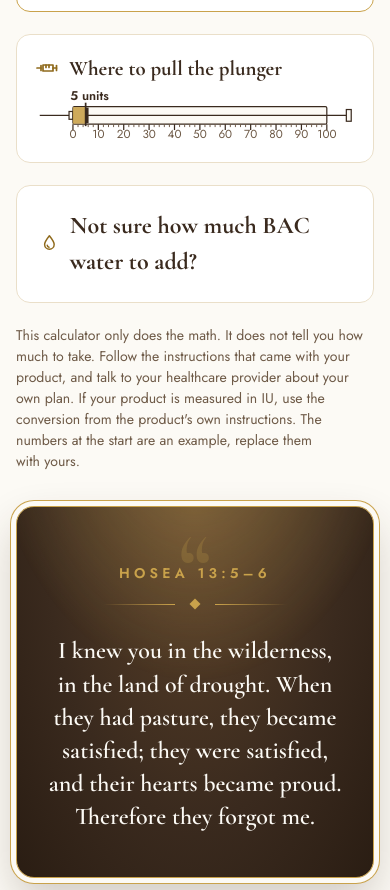
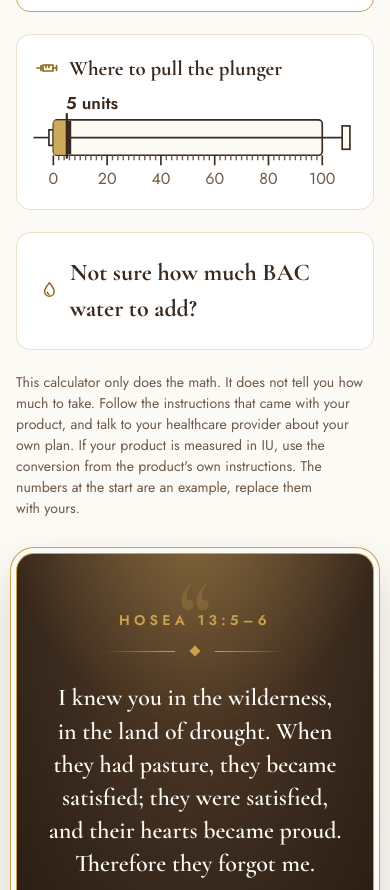
Before and after one commit to dcmarketing-bit/chichipepcalculator, a plain HTML site: page index.html in a window 390 px wide. Shown: the part 1706-2596 px from the top of the page. Drawn offline with nearby package versions, Linux system fonts and the light colour scheme.

Commit message:
Update index.html

```diff
--- a/index.html
+++ b/index.html
@@ -178,12 +178,12 @@ input[type="number"]:focus, select:focus { box-shadow: 0 0 0 3px rgba(201, 162,
   .verse blockquote { font-size: 1.5rem; }
   .syringe { padding: 18px 12px; }
   .syringe h2 { padding-inline: 6px; font-size: 1.3rem; }
-  .s-text { font-size: 24px; }
-  .s-lab { font-size: 26px; }
-  .s-tick { stroke-width: 2; }
-  .s-tick.maj { stroke-width: 2.5; }
-  .s-barrel, .s-line { stroke-width: 2.5; }
-  .s-mark { stroke-width: 3.5; }
+  .s-text { font-size: 29px; }
+  .s-lab { font-size: 31px; }
+  .s-tick { stroke-width: 2.5; }
+  .s-tick.maj { stroke-width: 3; }
+  .s-barrel, .s-line { stroke-width: 3; }
+  .s-mark { stroke-width: 4; }
   .verse .mark { font-size: 5.5rem; }
 }
 @keyframes glow { from { opacity: 0.55; transform: scale(0.96); } to { opacity: 1; transform: scale(1.04); } }
@@ -407,40 +407,53 @@ function waterOptions(vialMg, doseMg, waters, syringeMl) {
   }
 
   var REDUCED = !!(window.matchMedia && window.matchMedia('(prefers-reduced-motion: reduce)').matches);
-  var SX0 = 90, SX1 = 610, SY0 = 34, SH = 36, SLEN = SX1 - SX0, SMID = SY0 + SH / 2;
-  var syr = { cap: 0, shown: 0, raf: 0 };
+  var MQ = window.matchMedia ? window.matchMedia('(max-width: 520px)') : null;
+  var syr = { cap: 0, shown: 0, raf: 0, g: null };
+
+  function geo() {
+    var g = MQ && MQ.matches
+      ? { mob: true, w: 600, h: 182, x0: 44, x1: 530, y0: 54, sh: 64, nx: 8, hub: 8, rod: 36, fl: 14, tip: 8, tM: 18, tm: 9, txt: 52, mt: 12, mb: 6, lab: 20, rx: 7, pad: 70 }
+      : { mob: false, w: 680, h: 110, x0: 90, x1: 610, y0: 34, sh: 36, nx: 22, hub: 8, rod: 40, fl: 10, tip: 6, tM: 12, tm: 6, txt: 28, mt: 8, mb: 4, lab: 14, rx: 3, pad: 34 };
+    g.len = g.x1 - g.x0;
+    g.mid = g.y0 + g.sh / 2;
+    return g;
+  }
 
   function buildSyringe(capacity) {
-    var major = capacity <= 30 ? 5 : 10;
+    var g = geo();
+    var major = capacity <= 30 ? 5 : (g.mob && capacity > 50 ? 20 : 10);
     var minor = capacity <= 50 ? 1 : 2;
     var p = [];
-    p.push('<line class="s-line" x1="22" y1="' + SMID + '" x2="' + (SX0 - 8) + '" y2="' + SMID + '"/>');
-    p.push('<rect class="s-barrel" x="' + (SX0 - 8) + '" y="' + (SY0 + 10) + '" width="8" height="' + (SH - 20) + '"/>');
-    p.push('<rect class="s-barrel" x="' + SX0 + '" y="' + SY0 + '" width="' + SLEN + '" height="' + SH + '" rx="3"/>');
-    p.push('<rect id="s-liq" class="s-liquid" x="' + SX0 + '" y="' + (SY0 + 1) + '" width="0" height="' + (SH - 2) + '"/>');
-    p.push('<line id="s-rod" class="s-line" x1="' + SX0 + '" y1="' + SMID + '" x2="' + (SX1 + 40) + '" y2="' + SMID + '"/>');
-    p.push('<rect id="s-tip" class="s-solid" x="' + SX0 + '" y="' + (SY0 + 2) + '" width="6" height="' + (SH - 4) + '"/>');
-    p.push('<rect class="s-barrel" x="' + (SX1 + 40) + '" y="' + (SY0 + 6) + '" width="10" height="' + (SH - 12) + '"/>');
+    p.push('<line class="s-line" x1="' + g.nx + '" y1="' + g.mid + '" x2="' + (g.x0 - g.hub) + '" y2="' + g.mid + '"/>');
+    p.push('<rect class="s-barrel" x="' + (g.x0 - g.hub) + '" y="' + (g.y0 + g.sh * 0.28) + '" width="' + g.hub + '" height="' + (g.sh * 0.44) + '"/>');
+    p.push('<rect class="s-barrel" x="' + g.x0 + '" y="' + g.y0 + '" width="' + g.len + '" height="' + g.sh + '" rx="' + g.rx + '"/>');
+    p.push('<rect id="s-liq" class="s-liquid" x="' + g.x0 + '" y="' + (g.y0 + 1) + '" width="0" height="' + (g.sh - 2) + '"/>');
+    p.push('<line id="s-rod" class="s-line" x1="' + g.x0 + '" y1="' + g.mid + '" x2="' + (g.x1 + g.rod) + '" y2="' + g.mid + '"/>');
+    p.push('<rect id="s-tip" class="s-solid" x="' + g.x0 + '" y="' + (g.y0 + 2) + '" width="' + g.tip + '" height="' + (g.sh - 4) + '"/>');
+    p.push('<rect class="s-barrel" x="' + (g.x1 + g.rod) + '" y="' + (g.y0 + g.sh * 0.17) + '" width="' + g.fl + '" height="' + (g.sh * 0.66) + '"/>');
     for (var u = 0; u <= capacity + 0.0001; u += minor) {
-      var x = SX0 + (u / capacity) * SLEN;
+      var x = g.x0 + (u / capacity) * g.len;
       var isMaj = Math.abs(u % major) < 0.0001;
-      p.push('<line class="s-tick' + (isMaj ? ' maj' : '') + '" x1="' + x + '" y1="' + (SY0 + SH) + '" x2="' + x + '" y2="' + (SY0 + SH + (isMaj ? 12 : 6)) + '"/>');
-      if (isMaj) p.push('<text class="s-text" x="' + x + '" y="' + (SY0 + SH + 28) + '" text-anchor="middle">' + u + '</text>');
+      p.push('<line class="s-tick' + (isMaj ? ' maj' : '') + '" x1="' + x + '" y1="' + (g.y0 + g.sh) + '" x2="' + x + '" y2="' + (g.y0 + g.sh + (isMaj ? g.tM : g.tm)) + '"/>');
+      if (isMaj) p.push('<text class="s-text" x="' + x + '" y="' + (g.y0 + g.sh + g.txt) + '" text-anchor="middle">' + u + '</text>');
     }
-    p.push('<line id="s-mark" class="s-mark" x1="' + SX0 + '" y1="' + (SY0 - 8) + '" x2="' + SX0 + '" y2="' + (SY0 + SH + 4) + '"/>');
-    p.push('<text id="s-lab" class="s-lab" x="' + SX0 + '" y="' + (SY0 - 14) + '"></text>');
+    p.push('<line id="s-mark" class="s-mark" x1="' + g.x0 + '" y1="' + (g.y0 - g.mt) + '" x2="' + g.x0 + '" y2="' + (g.y0 + g.sh + g.mb) + '"/>');
+    p.push('<text id="s-lab" class="s-lab" x="' + g.x0 + '" y="' + (g.y0 - g.lab) + '"></text>');
+    $('syr').setAttribute('viewBox', '0 0 ' + g.w + ' ' + g.h);
     $('syr').innerHTML = p.join('');
     syr.cap = capacity;
+    syr.g = g;
   }
 
   function paintSyringe(shown, capacity) {
-    var tipX = SX0 + (shown / capacity) * SLEN;
-    $('s-liq').setAttribute('width', Math.max(0, tipX - SX0));
+    var g = syr.g;
+    var tipX = g.x0 + (shown / capacity) * g.len;
+    $('s-liq').setAttribute('width', Math.max(0, tipX - g.x0));
     $('s-rod').setAttribute('x1', tipX);
     $('s-tip').setAttribute('x', tipX);
     $('s-mark').setAttribute('x1', tipX);
     $('s-mark').setAttribute('x2', tipX);
-    $('s-lab').setAttribute('x', Math.min(Math.max(tipX, SX0 + 34), SX1 - 34));
+    $('s-lab').setAttribute('x', Math.min(Math.max(tipX, g.x0 + g.pad), g.x1 - g.pad));
   }
 
   function drawSyringe(units, capacity) {
@@ -601,6 +614,11 @@ function waterOptions(vialMg, doseMg, waters, syringeMl) {
     } catch (e) { done('Copy not available'); }
   });
 
+  if (MQ) {
+    var rebuild = function () { syr.cap = 0; render(); };
+    if (MQ.addEventListener) MQ.addEventListener('change', rebuild); else if (MQ.addListener) MQ.addListener(rebuild);
+  }
+
   load();
   render();
 })();
```
